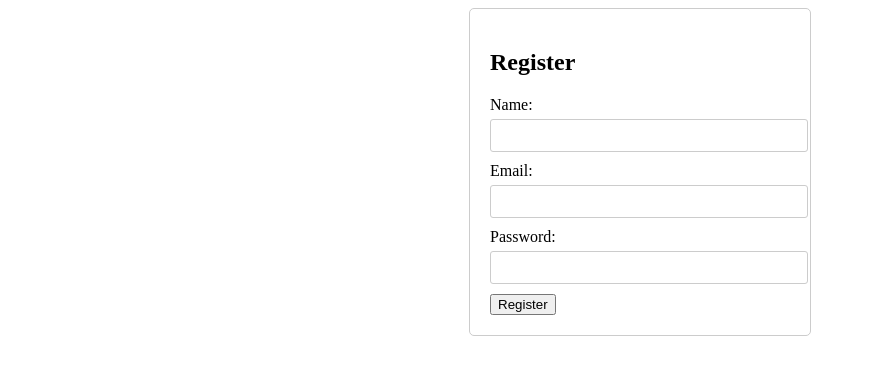
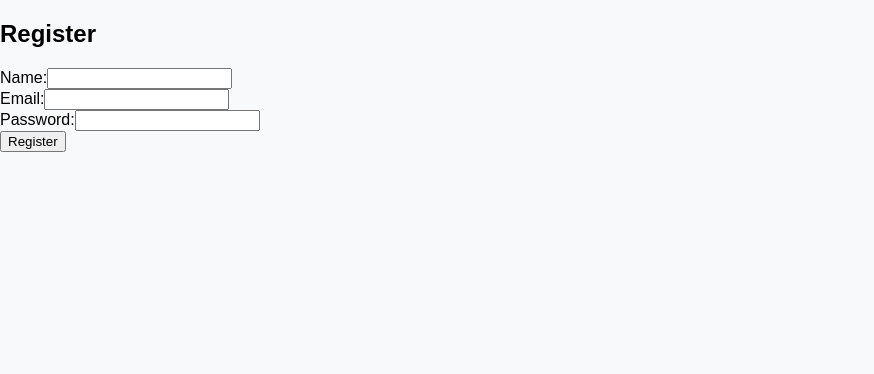
Before and after one commit to ADovhal/WebForm, a React (Create React App) app in the folder frontend/webform/: page / in a window 1280 px wide. Shown: the top 374 px of the page, without its empty margins (0-874 px from the left). Built offline with nearby package versions, Linux system fonts and the light colour scheme.

Commit message:
Changed global style in index.css

```diff
--- a/frontend/webform/src/index.css
+++ b/frontend/webform/src/index.css
@@ -1,25 +1,5 @@
-.registration-form {
-  width: 300px;
-  margin: auto;
-  padding: 20px;
-  border: 1px solid #ccc;
-  border-radius: 5px;
+body {
+  margin: 0;
+  font-family: 'Arial', sans-serif;
+  background-color: #f8f9fa;
 }
-
-.registration-form label {
-  display: block;
-  margin-bottom: 5px;
-}
-
-.registration-form input {
-  width: 100%;
-  padding: 8px;
-  margin-bottom: 10px;
-  border: 1px solid #ccc;
-  border-radius: 3px;
-}
-
-.error {
-  color: red;
-  font-size: 12px;
-}
```
